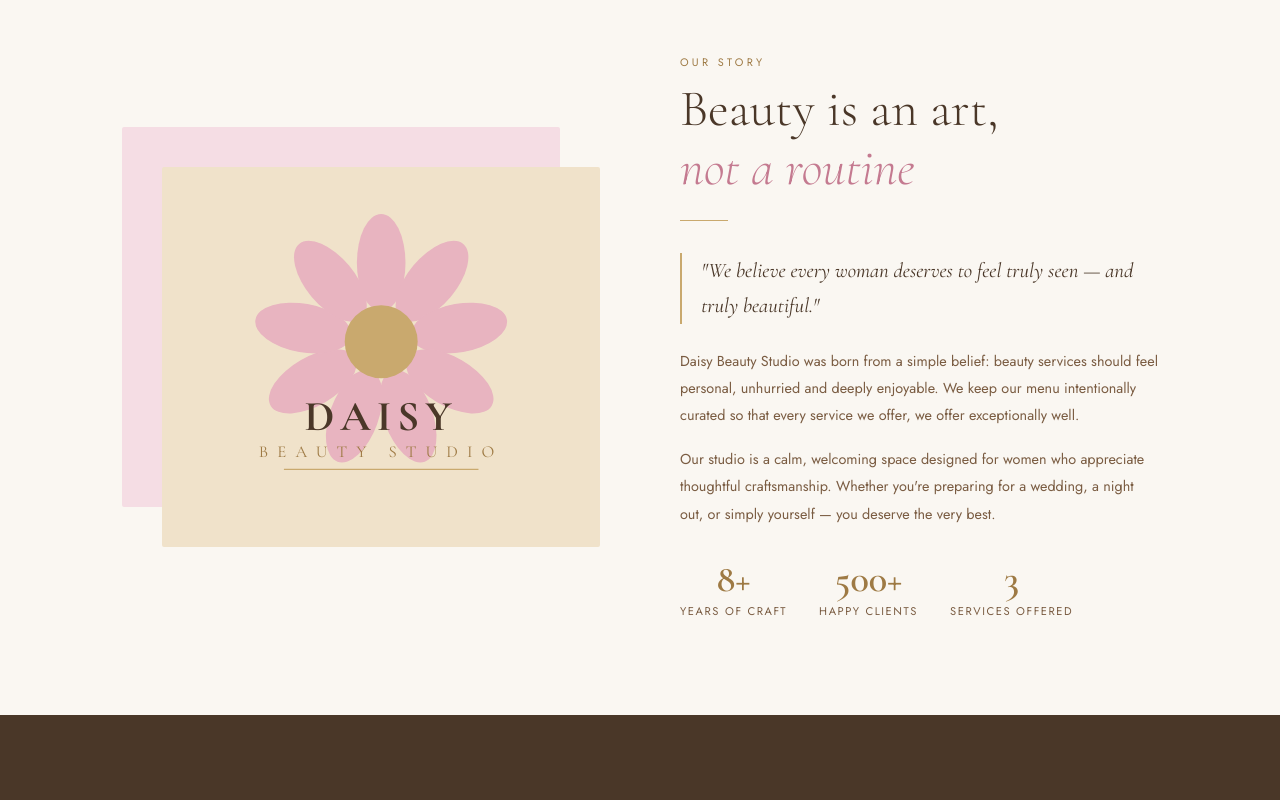
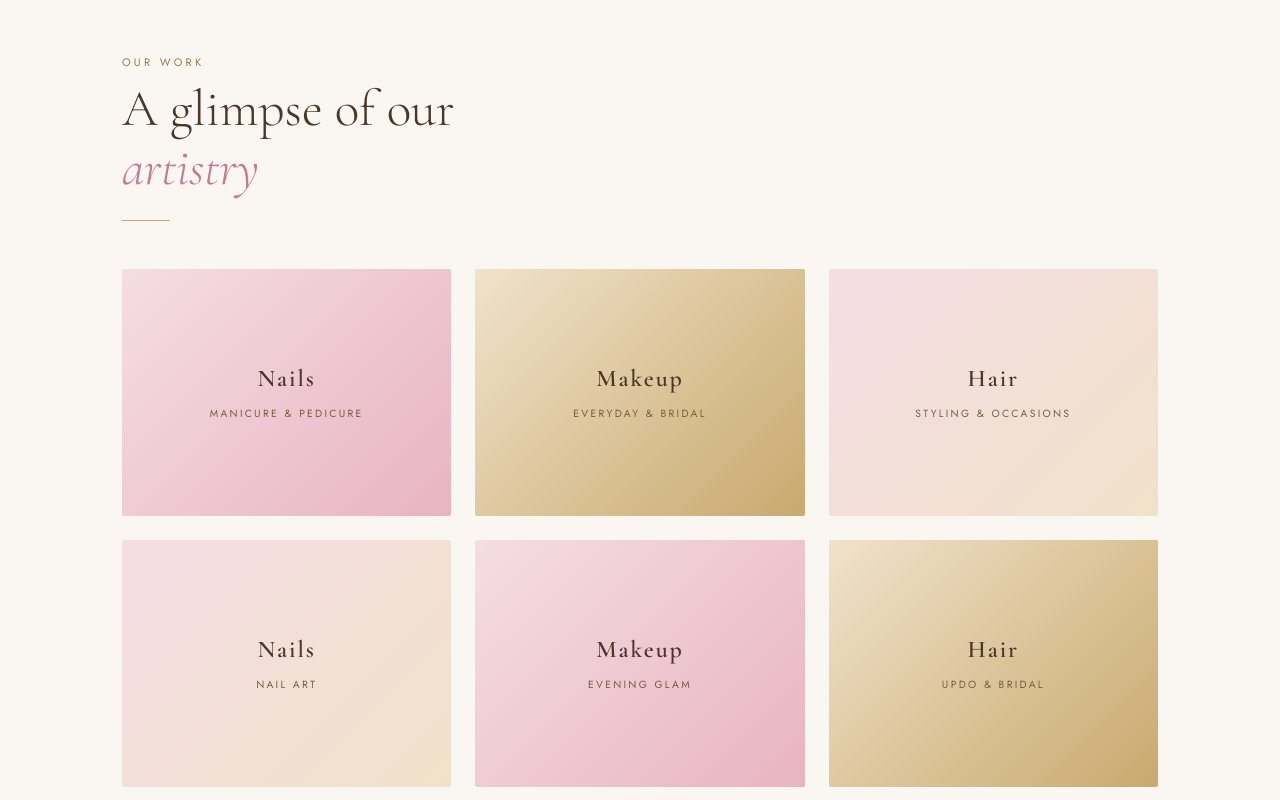
Before and after one commit to ZOMI7TECH/daisy-beauty-studio, a plain HTML site: page daisy-beauty-studio.html in a window 1280 px wide. Shown: the part 1740-2540 px from the top of the page. Drawn offline with nearby package versions, Linux system fonts and the light colour scheme.

Commit message:
feature: add photo gallery section with placeholders

```diff
--- a/daisy-beauty-studio.html
+++ b/daisy-beauty-studio.html
@@ -282,6 +282,57 @@
   .item-name { font-weight: 400; }
   .item-price { color: var(--gold-dk); font-weight: 500; font-size: 0.78rem; letter-spacing: 0.04em; }
 
+  /* ── GALLERY ── */
+  #gallery { background: var(--cream); }
+  .gallery-grid {
+    display: grid;
+    grid-template-columns: repeat(3, 1fr);
+    gap: 1.5rem;
+    margin-top: 3rem;
+  }
+  .gallery-card {
+    position: relative;
+    aspect-ratio: 4 / 3;
+    border-radius: 2px;
+    overflow: hidden;
+    display: flex;
+    align-items: flex-end;
+    transition: transform 0.35s ease, box-shadow 0.35s ease;
+    cursor: default;
+  }
+  .gallery-card:hover { transform: translateY(-5px); box-shadow: 0 12px 32px var(--shadow); }
+  .gallery-card.rose-bg  { background: linear-gradient(135deg, var(--rose-lt) 0%, var(--rose) 100%); }
+  .gallery-card.gold-bg  { background: linear-gradient(135deg, var(--gold-lt) 0%, var(--gold) 100%); }
+  .gallery-card.mixed-bg { background: linear-gradient(135deg, var(--rose-lt) 0%, var(--gold-lt) 100%); }
+  .gallery-card-inner {
+    position: absolute;
+    inset: 0;
+    display: flex;
+    flex-direction: column;
+    align-items: center;
+    justify-content: center;
+    gap: 0.8rem;
+  }
+  .gallery-card-icon {
+    width: 48px;
+    height: 1px;
+    background: rgba(74,55,40,0.2);
+  }
+  .gallery-card-label {
+    font-family: 'Cormorant Garamond', serif;
+    font-size: 1.5rem;
+    font-weight: 600;
+    color: var(--bark);
+    letter-spacing: 0.08em;
+  }
+  .gallery-card-sub {
+    font-family: 'Jost', sans-serif;
+    font-size: 0.65rem;
+    letter-spacing: 0.22em;
+    text-transform: uppercase;
+    color: var(--bark-lt);
+  }
+
   /* ── ABOUT ── */
   #about { background: var(--cream); }
   .about-grid {
@@ -459,6 +510,7 @@
     }
     .nav-links a:hover { background: var(--rose-lt); color: var(--rose-dk); }
     .services-grid { grid-template-columns: 1fr; }
+    .gallery-grid  { grid-template-columns: 1fr; }
     .about-grid { grid-template-columns: 1fr; }
     .about-visual { display: none; }
     .contact-grid { grid-template-columns: 1fr; gap: 2.5rem; }
@@ -493,6 +545,7 @@
   </a>
   <ul class="nav-links" id="nav-links">
     <li><a href="#services">Services</a></li>
+    <li><a href="#gallery">Gallery</a></li>
     <li><a href="#about">About</a></li>
     <li><a href="#contact">Contact</a></li>
   </ul>
@@ -607,6 +660,63 @@
           <li><span class="item-name">Bridal hair</span><span class="item-price">$120</span></li>
           <li><span class="item-name">Bridal hair trial</span><span class="item-price">$85</span></li>
         </ul>
+      </div>
+    </div>
+  </div>
+</section>
+
+<!-- GALLERY -->
+<section id="gallery">
+  <div class="section-inner">
+    <p class="section-label reveal">Our work</p>
+    <h2 class="section-title reveal reveal-delay-1">A glimpse of our<br/><em>artistry</em></h2>
+    <div class="divider reveal reveal-delay-2"></div>
+
+    <div class="gallery-grid">
+      <!-- NAILS -->
+      <div class="gallery-card rose-bg reveal reveal-delay-1">
+        <div class="gallery-card-inner">
+          <div class="gallery-card-label">Nails</div>
+          <div class="gallery-card-sub">Manicure &amp; Pedicure</div>
+        </div>
+      </div>
+
+      <!-- MAKEUP -->
+      <div class="gallery-card gold-bg reveal reveal-delay-2">
+        <div class="gallery-card-inner">
+          <div class="gallery-card-label">Makeup</div>
+          <div class="gallery-card-sub">Everyday &amp; Bridal</div>
+        </div>
+      </div>
+
+      <!-- HAIR -->
+      <div class="gallery-card mixed-bg reveal reveal-delay-3">
+        <div class="gallery-card-inner">
+          <div class="gallery-card-label">Hair</div>
+          <div class="gallery-card-sub">Styling &amp; Occasions</div>
+        </div>
+      </div>
+
+      <!-- Row 2 -->
+      <div class="gallery-card mixed-bg reveal reveal-delay-1">
+        <div class="gallery-card-inner">
+          <div class="gallery-card-label">Nails</div>
+          <div class="gallery-card-sub">Nail Art</div>
+        </div>
+      </div>
+
+      <div class="gallery-card rose-bg reveal reveal-delay-2">
+        <div class="gallery-card-inner">
+          <div class="gallery-card-label">Makeup</div>
+          <div class="gallery-card-sub">Evening Glam</div>
+        </div>
+      </div>
+
+      <div class="gallery-card gold-bg reveal reveal-delay-3">
+        <div class="gallery-card-inner">
+          <div class="gallery-card-label">Hair</div>
+          <div class="gallery-card-sub">Updo &amp; Bridal</div>
+        </div>
       </div>
     </div>
   </div>
```
